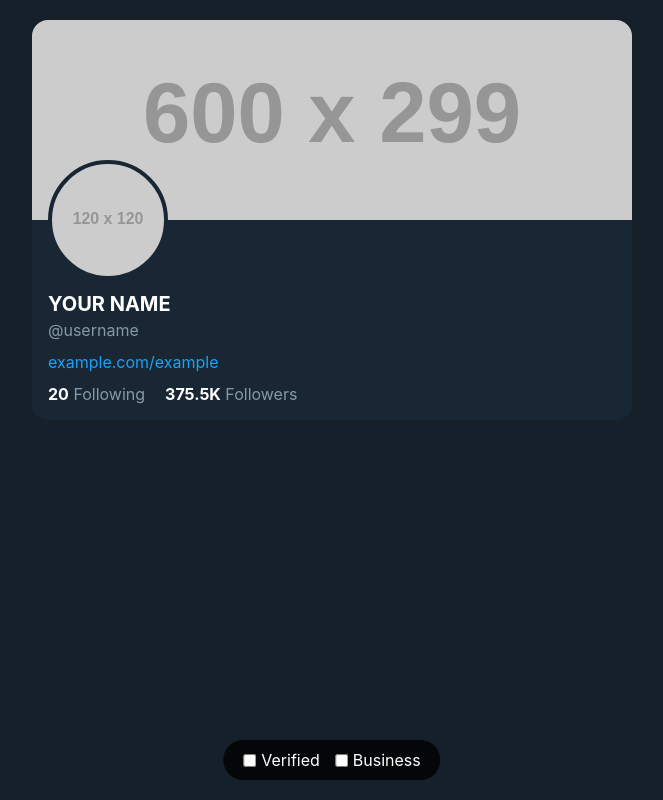
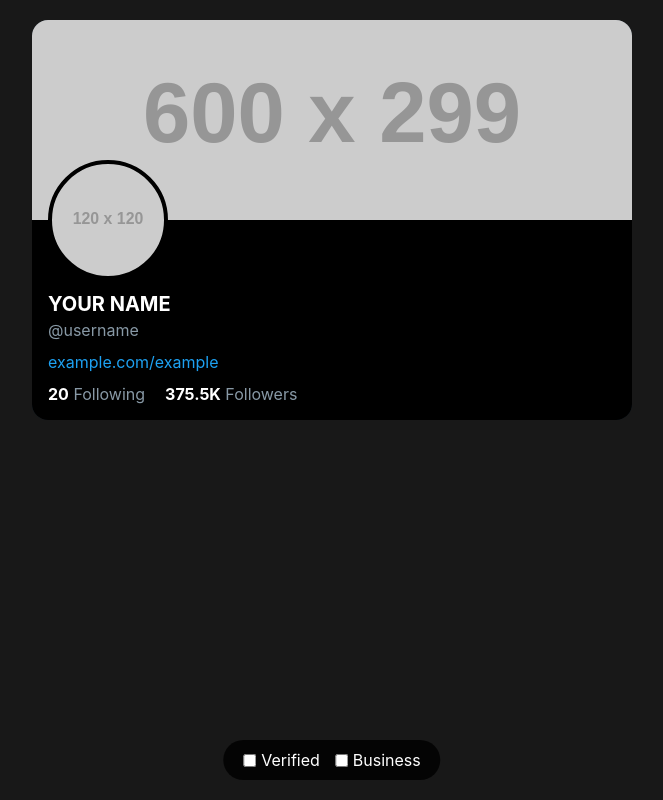
Before and after one commit to syntostech/tools, a plain HTML site: page x.html in a window 1280 px wide. Shown: the whole page, without its empty margins (308-971 px from the left). Drawn offline with Linux system fonts and the light colour scheme; placeholder pictures from the web are drawn by us.

Commit message:
Update x.html

```diff
--- a/x.html
+++ b/x.html
@@ -8,7 +8,7 @@
 
   <style>
     * { box-sizing: border-box; margin: 0; padding: 0; }
-    body { font-family: -apple-system, BlinkMacSystemFont, "Segoe UI", Roboto, sans-serif; background: #15202b; color: #fff; }
+    body { font-family: -apple-system, BlinkMacSystemFont, "Segoe UI", Roboto, sans-serif; background: #181818; color: #fff; }
 
     .profile-container {
       max-width: 600px;
@@ -51,7 +51,7 @@
       width: 120px;
       height: 120px;
       border-radius: 50%;
-      border: 4px solid #192734;
+      border: 4px solid #000000;
       background-image: url('https://placehold.co/120x120/png');
       background-size: cover;
       background-position: center;
@@ -71,6 +71,7 @@
 
     .profile-content {
       padding: 72px 16px 16px;
+      background-color: #000000;
     }
 
     .name-area {
```
